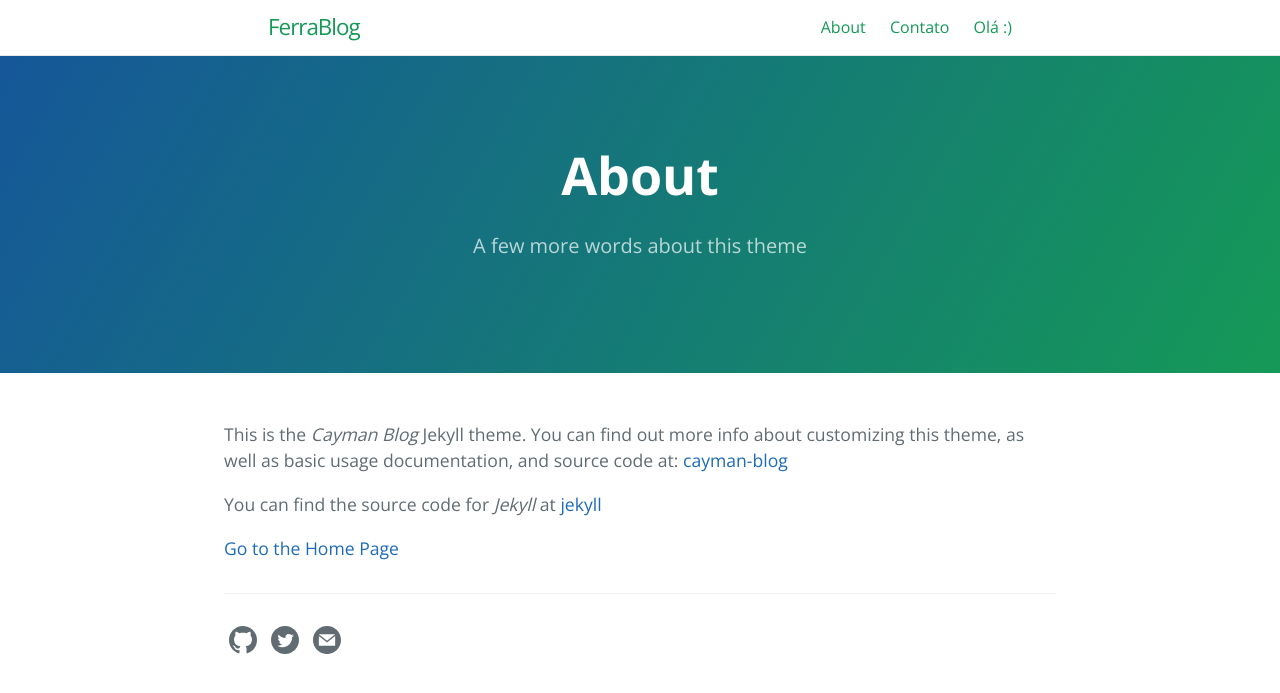
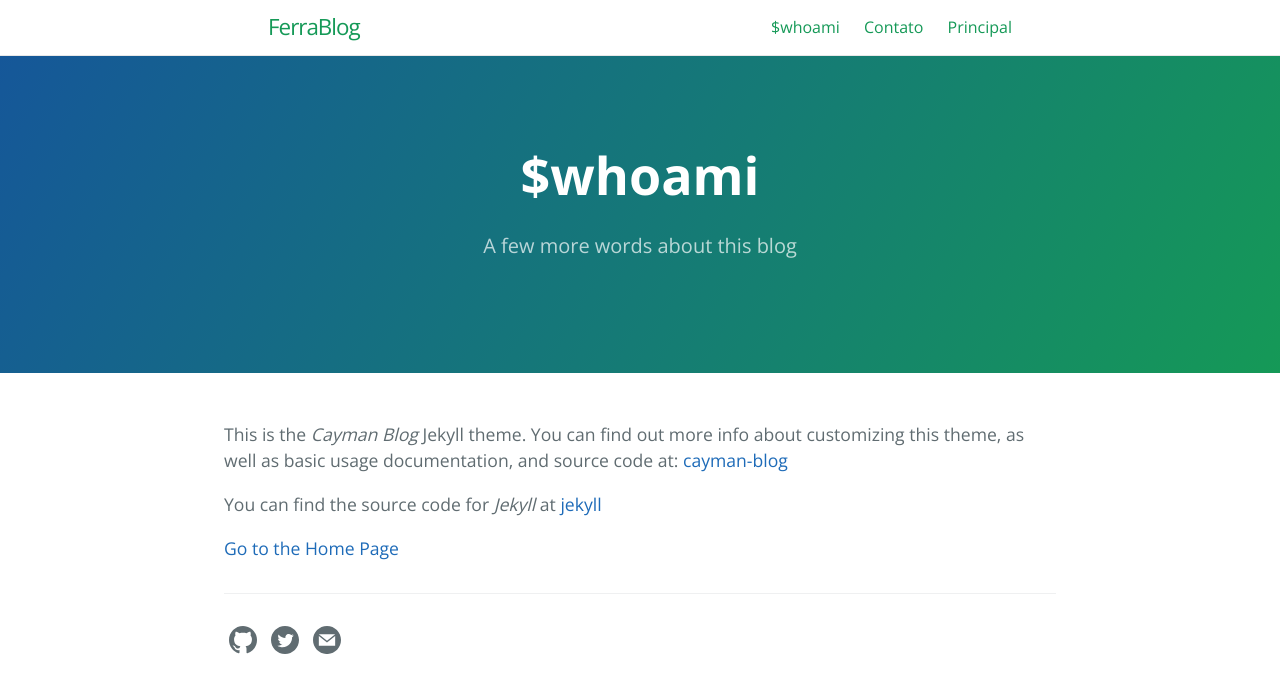
Before and after one commit to tiagocordeiro/tiagocordeiro.github.io, a Jekyll site: the page built from about.md, in a window 1280 px wide. Shown: the top 693 px of the page. Built offline with Jekyll 4.4.1, drawn with Linux system fonts in a browser that asks for light colours.

Commit message:
Ajustes do tema

```diff
--- a/about.md
+++ b/about.md
@@ -1,7 +1,7 @@
 ---
 layout: page
-title: About
-tagline: A few more words about this theme
+title: $whoami
+tagline: A few more words about this blog
 permalink: /about.html
 ---
 
```
Also changed, not shown: contact.md (+22 -5 lines), index.md (+2 -0 lines).
